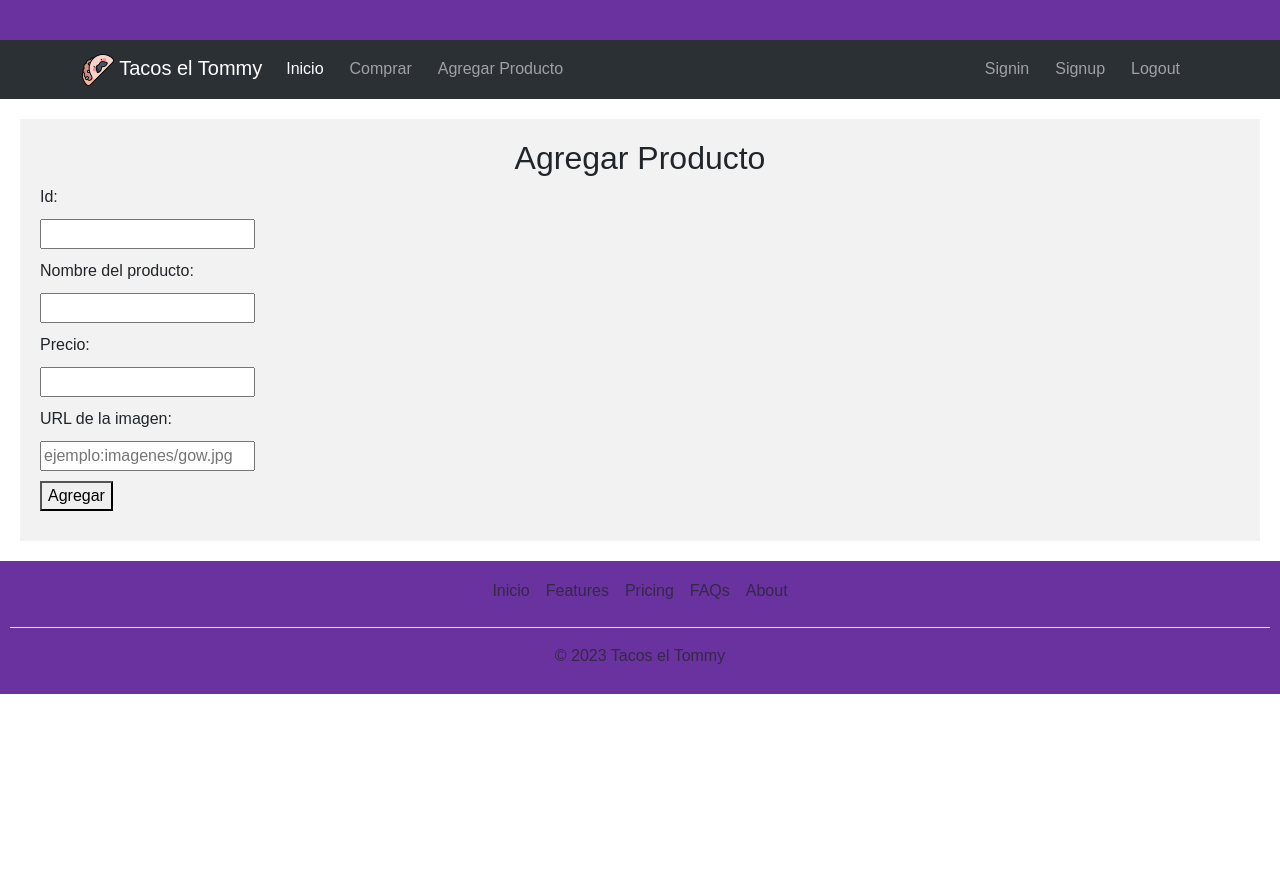
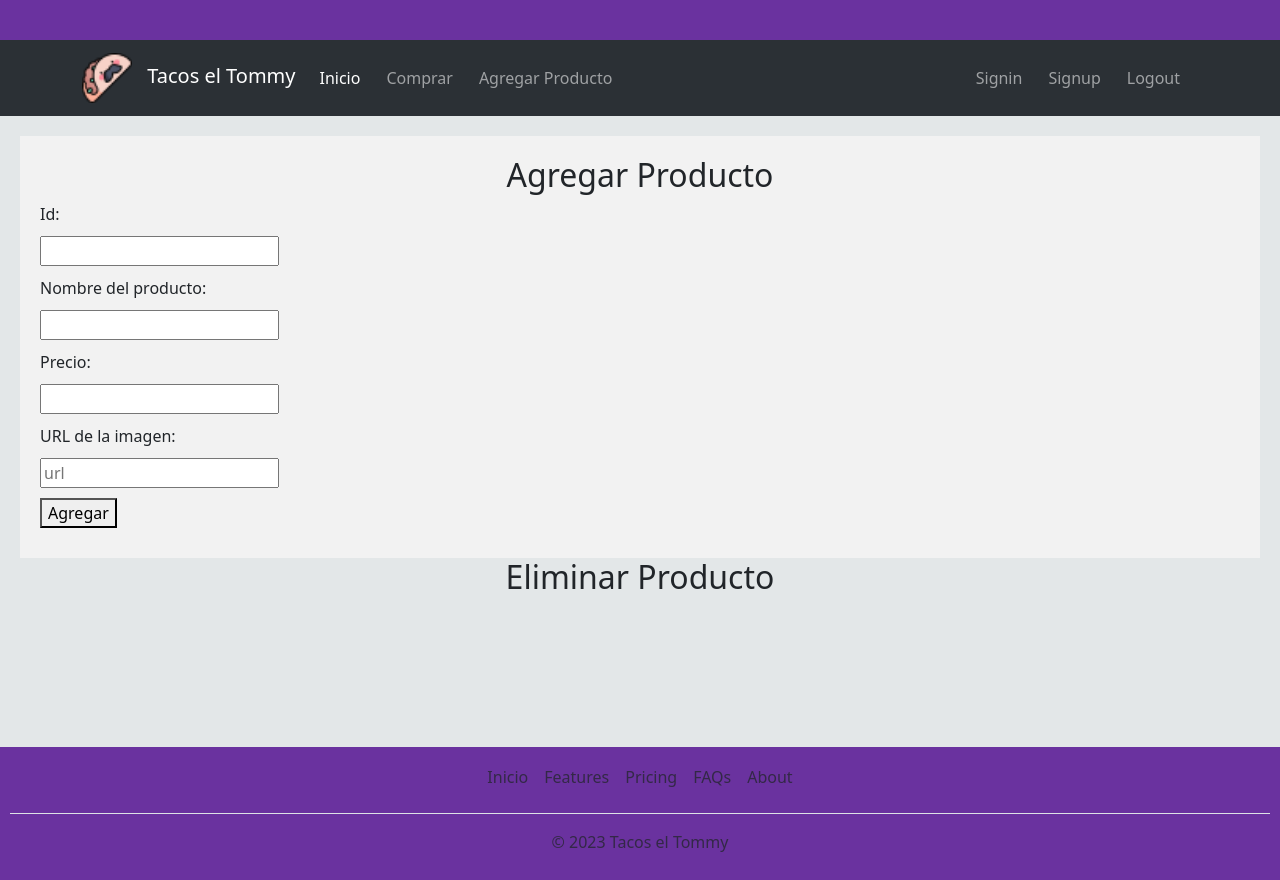
Before and after one commit to MJesusGonzalez/proyectoweb.github.io, a plain HTML site: page agregar-producto.html in a window 1280 px wide. Before the commit the page ends 800 px from the top, so only its background shows below. Drawn offline with nearby package versions, Linux system fonts and the light colour scheme; no server answers.

Commit message:
Add files via upload

```diff
--- a/agregar-producto.html
+++ b/agregar-producto.html
@@ -18,6 +18,7 @@
       type="text/css"
       href="./css/styleAgregarProducto.css"
     />
+    <link rel="stylesheet" href="css/styleCarritoCompras.css" />
   </head>
   <body>
     <header class="head_nav"></header>
@@ -87,11 +88,21 @@
             type="text"
             id="product-image"
             required
-            placeholder="ejemplo:imagenes/gow.jpg"
+            placeholder="url"
           />
           <button type="submit">Agregar</button>
         </form>
       </section>
+
+      <section class="content">
+        <h2>Eliminar Producto</h2>
+        <div class="container container_content">
+
+          <div class="list"></div>
+        </div>
+
+      </section>
+
     </main>
 
     <footer>
```
